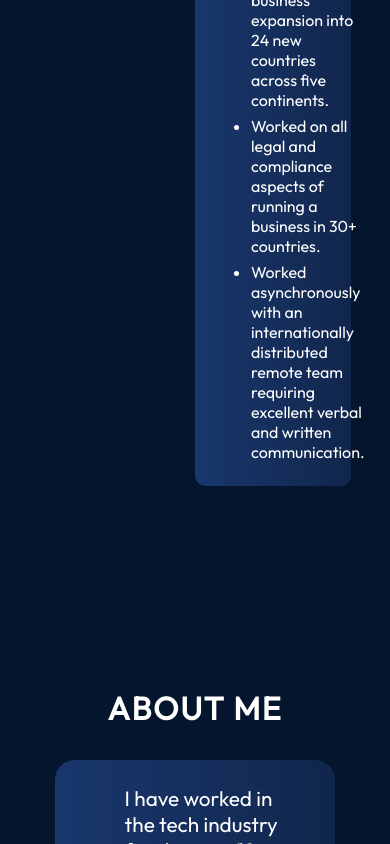
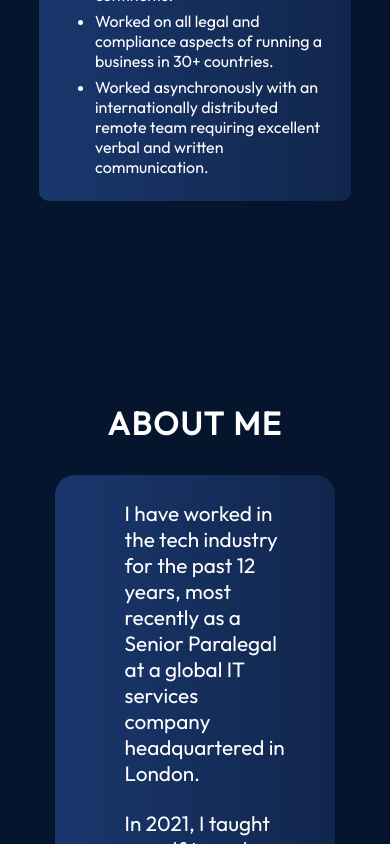
Before and after one commit to Nadia982/portfolio-2024-05, a React (Vite) app: page / in a window 390 px wide. Shown: the part 3623-4467 px from the top of the page. Built offline with nearby package versions, Linux system fonts and the light colour scheme.

Commit message:
added responsive styles for experience section

```diff
--- a/src/components/About/About.jsx
+++ b/src/components/About/About.jsx
@@ -20,10 +20,9 @@
               <p className={styles.aboutItemPara}>
                 I have worked in the tech industry for the past 12 years, most
                 recently as a Senior Paralegal at a global IT services company
-                headquartered in London, where I work with a global remotely
-                distributed team, and have helped the business to expand its
-                operations into 24 new countries spread across five continents.
+                headquartered in London.
               </p>
+
               <p className={styles.aboutItemPara}>
                 In 2021, I taught myself to code, and since then, I have used my
                 coding skills to build applications that benefit the students I
--- a/src/components/Experience/Experience.module.css
+++ b/src/components/Experience/Experience.module.css
@@ -112,3 +112,23 @@
 .historyItemDetails li {
     margin-top: 6px;
 }
+
+@media screen and (max-width: 830px) {
+    .content {
+        flex-direction: column;
+        align-items: center;
+        gap: 34px;
+
+    }
+
+    .skills{
+        width: 100%;
+        flex-direction: row;
+        justify-content: center;
+    }
+
+    .history {
+        width: 100%;
+        gap: 25px;
+    }
+}
```
